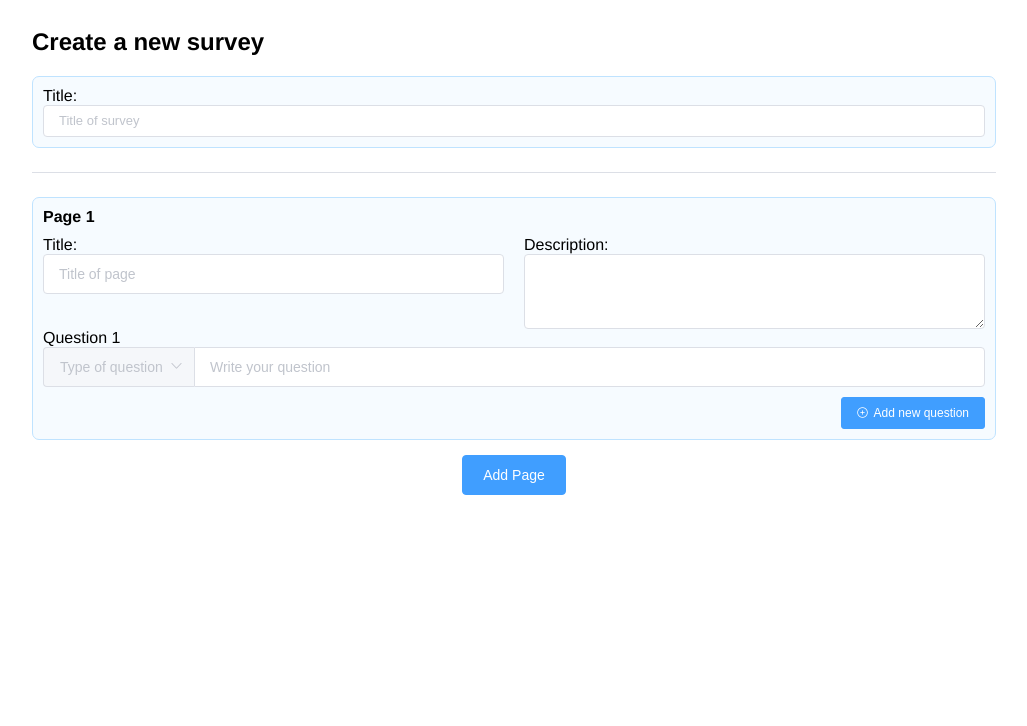
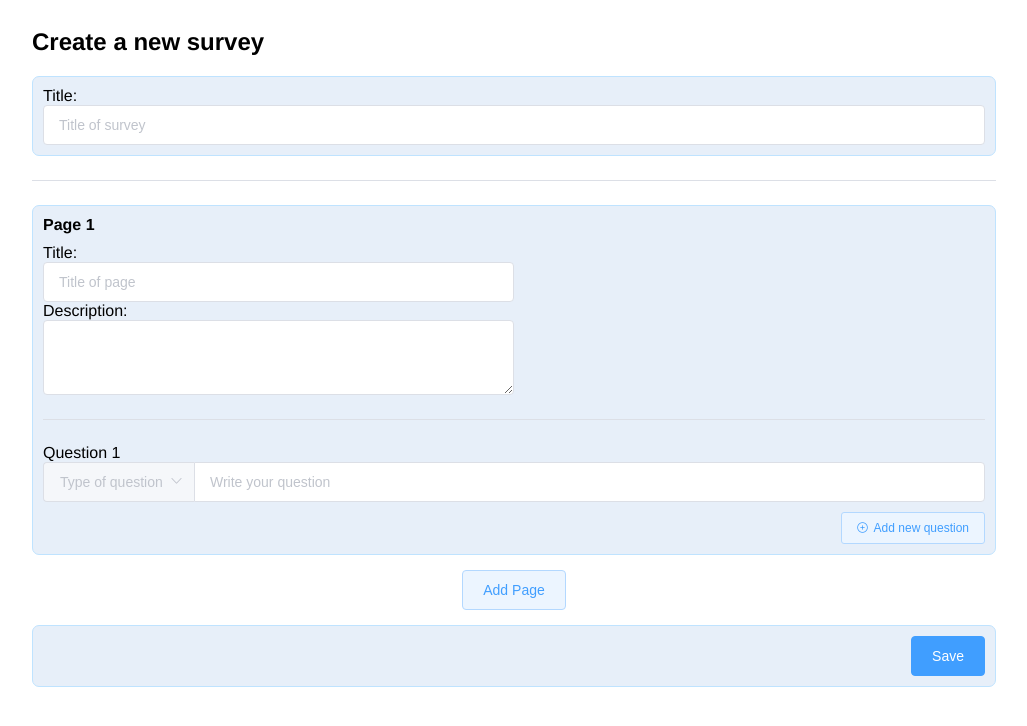
Before and after one commit to cecigro/survey-srax, a Vue app: page / in a window 1280 px wide. Shown: the top 726 px of the page, without its empty margins (126-1153 px from the left). Built offline with nearby package versions, Linux system fonts and the light colour scheme.

Commit message:
added everything else

```diff
--- a/package.json
+++ b/package.json
@@ -8,9 +8,11 @@
     "lint": "vue-cli-service lint"
   },
   "dependencies": {
+    "axios": "^0.19.2",
     "core-js": "^3.6.4",
     "element-ui": "^2.13.0",
-    "vue": "^2.6.11"
+    "vue": "^2.6.11",
+    "vue-axios": "^2.1.5"
   },
   "devDependencies": {
     "@vue/cli-plugin-babel": "~4.2.0",
--- a/src/components/SurveyCreate.vue
+++ b/src/components/SurveyCreate.vue
@@ -8,7 +8,7 @@
 		<el-row>
 			<el-col :span="24">
 				<div class="box-item">
-					Title: <el-input v-model="title" size="small" placeholder="Title of survey"/>
+					Title: <el-input v-model="title" placeholder="Title of survey"/>
 				</div>
 			</el-col>
 		</el-row>
@@ -30,16 +30,20 @@
 						plain>Delete this page</el-button>
 				</el-col>
 			</el-row>
-			<el-row :gutter="20">
+			<el-row>
 				<el-col :span="12">
 					Title:
 					<el-input v-model="page.title" placeholder="Title of page"/>
 				</el-col>
+			</el-row>
+			<el-row>
 				<el-col :span="12">
 					Description:
 					<el-input type="textarea" rows="3" v-model="page.description"/>
 				</el-col>
 			</el-row>
+
+			<el-divider/>
 
 			<div v-for="(question, index) in page.questions" :key="index" class="question-item">
 
@@ -144,6 +148,7 @@
 							type="primary"
 							@click="addQuestion(key)"
 							style="float: right;"
+							plain
 							icon="el-icon-circle-plus-outline"
 							size="small">Add new question
 					</el-button>
@@ -153,9 +158,35 @@
 
 		<el-row>
 			<el-col :span="24" style="text-align: center;">
-				<el-button type="primary" @click="addPage">Add Page</el-button>
+				<el-button type="primary" @click="addPage" plain>Add Page</el-button>
 			</el-col>
 		</el-row>
+
+		<div class="box-item" style="margin-top: 15px;">
+			<el-row>
+				<el-col :span="24">
+					<el-button
+						type="primary"
+						:loading="loading"
+						style="float: right;"
+						@click="save">
+						Save</el-button>
+				</el-col>
+			</el-row>
+		</div>
+
+		<el-dialog
+			title="Survey Saved!"
+			:visible.sync="showDialog"
+		>
+			<div>
+				Link: <a :href="collectorLink">{{ collectorLink }}</a><br>
+				<el-button type="text" @click="copyToClipboard">Copy link</el-button>
+			</div>
+			<span slot="footer" class="dialog-footer" style="text-align: center">
+				<el-button @click="showDialog = false" type="primary">Ok</el-button>
+			</span>
+		</el-dialog>
 
 	</div>
 </template>
@@ -164,6 +195,9 @@
 		name: 'survey-create',
 		data() {
 			return {
+				showDialog: false,
+				collectorLink:'',
+				loading: false,
 				title: '',
 				pages: [
 					{
@@ -174,15 +208,15 @@
 							{
 								family: null,
 								subtype: 'vertical',
-								forced_ranking: null,
+								forced_ranking: false,
+								position: 1,
 								answers: {
 									choices: [
 										{ text: '', position: 1 },
 									],
-									rows: [],
 								},
 								headings: [
-									{ heading: '', position: 1 },
+									{ heading: '' },
 								],
 							},
 						],
@@ -200,14 +234,15 @@
 						{
 							family: null,
 							subtype: 'vertical',
+							position: 1,
 							answers: {
 								choices: [
-									{ text: '', position: 1 },
+									{ text: '' },
 								],
 								rows: [],
 							},
 							headings: [
-								{ heading: '', position: 1 },
+								{ heading: '' },
 							],
 						},
 					],
@@ -220,14 +255,15 @@
 				this.pages[key].questions.push({
 					family: null,
 					subtype: 'vertical',
+					position: 1,
 					answers: {
 						choices: [
-							{ text: '', position: 1 },
+							{ text: '' },
 						],
 						rows: [],
 					},
 					headings: [
-						{ heading: '', position: 1 },
+						{ heading: '' },
 					],
 				});
 			},
@@ -235,8 +271,7 @@
 				this.pages[key].questions.splice(index, 1);
 			},
 			addChoice(key, index) {
-				const position = this.pages[key].questions[index].answers.choices.length + 1;
-				this.pages[key].questions[index].answers.choices.push({ text: '', position: position });
+				this.pages[key].questions[index].answers.choices.push({ text: '' });
 			},
 			deleteChoice (key, index, ix) {
 				this.pages[key].questions[index].answers.choices.splice(ix, 1);
@@ -253,6 +288,70 @@
 			deleteRow (key, index, ix) {
 				this.pages[key].questions[index].answers.rows.splice(ix, 1);
 			},
+			clearSurvey() {
+				this.title = '';
+				this.pages = [
+					{
+						title: '',
+						description: '',
+						position: 1,
+						questions: [
+							{
+								family: null,
+								subtype: 'vertical',
+								forced_ranking: false,
+								position: 1,
+								answers: {
+									choices: [
+										{ text: '', position: 1 },
+									],
+								},
+								headings: [
+									{ heading: '' },
+								],
+							},
+						]
+					}
+				];
+			},
+			async save() {
+				this.loading = true;
+				const save = {
+					title: this.title,
+					pages: this.pages,
+				};
+				const api = 'https://api.surveymonkey.net/v3/surveys/';
+				const auth = {
+					headers: { Authorization: 'Bearer ZP.5GmFFT9TZ5WkNVnvgrSvIC4pLoJOfL.LfgWH4ufwd8.whwVQseg5cTnPDucq2iav7G2t6eOrF4kxr8FiO1ptvMAFTqxcBMFx3N72xFIBMTL0yE-nw1859vZu8RqZq' },
+					mode: 'cors',
+				};
+				await this.axios.post(api, save, auth).then((response) => {
+					const data = response.data;
+					this.axios.get(`${api}${data.id}/collectors`,auth).then((resp) => {
+						this.showDialog = true;
+						this.clearSurvey();
+						this.collectorLink = resp.data.links.self;
+						this.loading = false;
+					})
+				}).catch((e) => {
+					console.log('Error', e);
+				});
+			},
+			copyToClipboard() {
+				const el = document.createElement('textarea');
+				el.value = this.collectorLink;
+				el.setAttribute('readonly', '');
+				el.style = {position: 'absolute', left: '-9999px'};
+				document.body.appendChild(el);
+				el.select();
+				document.execCommand('copy');
+				document.body.removeChild(el);
+				this.$message({
+          showClose: true,
+          message: 'Link copied!',
+          type: 'success'
+        });
+			}
 		}
 	}
 </script>
@@ -262,7 +361,7 @@
 		.box-item {
 			display: block;
 			position: relative;
-			background: #f6fbff;
+			background: #e7eff9;
 			border: 1px solid #bfe3ff;
 			border-radius: 7px;
 			padding:10px;
--- a/src/main.js
+++ b/src/main.js
@@ -1,10 +1,13 @@
-import Vue from 'vue'
+import Vue from 'vue';
+import axios from 'axios';
+import VueAxios from 'vue-axios';
 import ElementUI from 'element-ui';
 import 'element-ui/lib/theme-chalk/index.css';
 import locale from 'element-ui/lib/locale/lang/en';
 import App from './App.vue'
 
 Vue.use(ElementUI, { locale });
+Vue.use(VueAxios, axios);
 Vue.config.productionTip = false
 
 new Vue({
```
Also changed, not shown: 1 other file (tests, documents, lock files or other folders).
